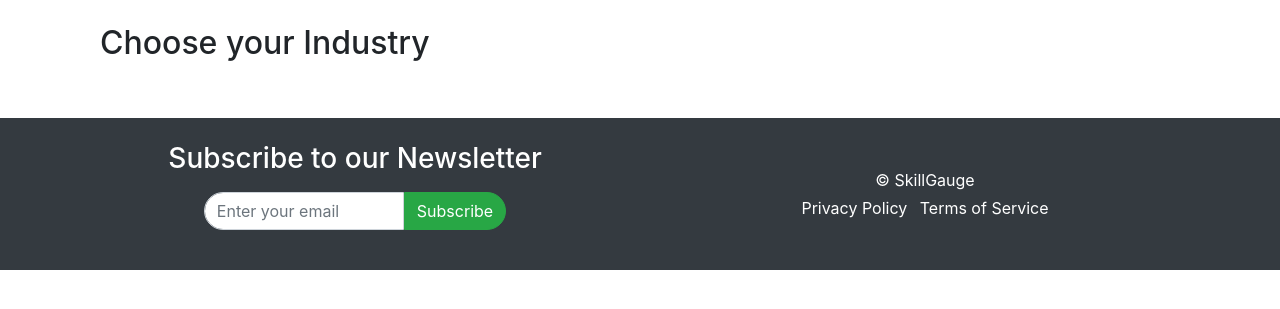
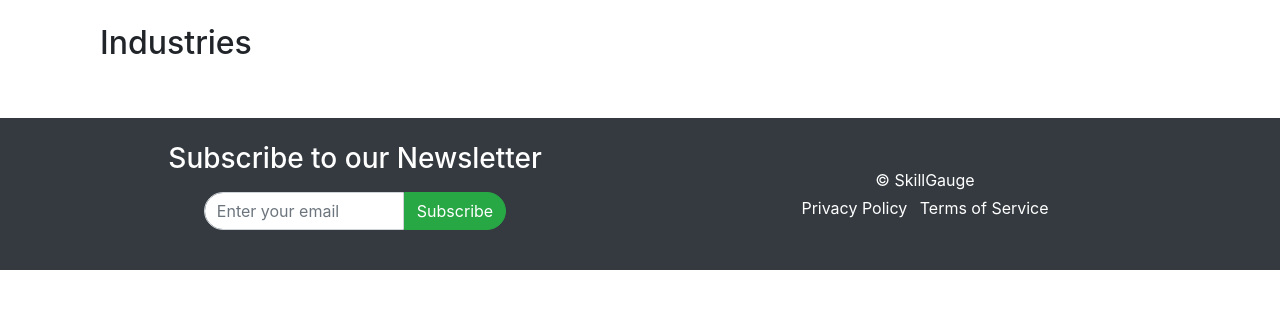
Before and after one commit to aenslei/SkillGauge, a Flask app: template templates/industries.html in a window 1280 px wide. Shown: the part 66-375 px from the top of the page. Run offline with Flask 3, Linux system fonts and the light colour scheme; the template is opened without the code that fills it, so the values that code supplies are empty; some libraries are stand-ins or nearby versions.

Commit message:
industry page + cleaning and ml model files

```diff
--- a/app.py
+++ b/app.py
@@ -1,15 +1,34 @@
 from flask import Flask, render_template, request, redirect, url_for
+from Analysis_Visualisation import load_data, analyse_industry_distribution
+
 import os
 import resume_skills_extractor
+import pandas as pd
+
 
 app = Flask(__name__)
 
 UPLOAD_FOLDER = 'uploads'  # Define a folder to save uploaded files
 app.config['UPLOAD_FOLDER'] = UPLOAD_FOLDER
 
+# Path to dataset
+file_path = r'C:\Users\sabih\Desktop\SIT Year 1\Programming Fundamentals\Python Project\sample website\Data\Cleaned_Jobs_Dataset(FInal).csv'
+
+
 
 # Ensure the upload folder exists
 os.makedirs(UPLOAD_FOLDER, exist_ok=True)
+
+class Industry:
+    def __init__(self,title):
+        self.title = title
+
+    def __repr__(self):
+        return f"Industry(title='{self.title}')"
+
+    def __str__(self):
+        return self.title
+
 
 class JobRole:
     def __init__(self, title , skill , match_percent):
@@ -18,46 +37,68 @@ class JobRole:
         self.match_percent = match_percent
 
 
-class Industry:
-    def __init__(self, id, title , img_url):
-        self.id = id
-        self.title = title
-        self.img_url = img_url
 @app.route('/')
 def Home():
+    data = load_data(file_path)  # Load the data
+
     return render_template('home.html')
 
 
-# makes industry_list global to be accessed by industries.html and industry_details. html
-id1 = Industry(1, "Technology", 'https://encrypted-tbn0.gstatic.com/images?q=tbn:ANd9GcTIcaOM2XaTeH5vOikuxKHRQsG2PhgekdUrOQ&s')
-id2 = Industry(2, "Healthcare", 'https://encrypted-tbn0.gstatic.com/images?q=tbn:ANd9GcQ8MYlim_ijBm8roz-lAl9oynaGbry7UzApPQ&s')
-id3 = Industry(3, "Engineering", 'https://www.omazaki.co.id/system/uploads/2019/06/Engineering-1024x480.jpg')
-id4 = Industry(4, "Manufacturing", 'https://encrypted-tbn0.gstatic.com/images?q=tbn:ANd9GcSc01U4PoycmtCsXTk3zjHm07PZ_GXGt6o74A&s')
-id5 = Industry(5, "Finance", 'https://www.wealthandfinance-news.com/wp-content/uploads/2021/07/Finance-technology.jpg')
-id6 = Industry(6, "Hospitality", 'https://cdn.vysokeskoly.cz/czech-universities/uploads/2021/05/group-hotel-staffs-standing-kitchen.jpg')
-industry_list = [id1, id2, id3, id4, id5, id6]
-
+industry_list = []
 @app.route('/industries')
 def Industries():
-    return render_template('industries.html', industry=industry_list)
+    #load csv file:
+    data = load_data(file_path)
+    industry_list.clear()
+
+    # Count occurrences of each industry
+    industry_counts = data['Industry Name'].value_counts().reset_index()
+    industry_counts.columns = ['Industry Name', 'count']  # Rename columns to 'Industry' and 'count'
+
+
+    # Get all industries (sorted alphabetically)
+    all_industries = industry_counts.sort_values(by='Industry Name').reset_index(drop=True)
+
+    # Analyze the industry distribution
+    industry_distribution, total_jobs = analyse_industry_distribution(data)
+
+    # Create industry list to pass to the template
+    industry_list.clear()
+    for idx, row in all_industries.iterrows():
+        industry = Industry(title=row['Industry Name'])
+        industry_list.append(industry)
+
+
+
+    return render_template('industries.html', all_industries=industry_list, total_jobs=total_jobs,
+                           industry_distribution=industry_distribution)
+
+
+def load_data(file_path):
+    data = pd.read_csv(file_path)
+    return data
+
+
+def analyse_industry_distribution(data):
+    industry_distribution = data['Industry Name'].value_counts()
+    total_jobs = len(data)
+
+    return industry_distribution, total_jobs
 
 
 # POST request
 @app.route('/industry_details', methods=['POST'])
 def industry_details():
-    industry_id = request.form.get('industry_id')
-    industry = next((ind for ind in industry_list if ind.id == int(industry_id)), None)
+    industry_name = request.form.get('industry_name')
+    print(f"Received industry_name: {industry_name}")
 
-    if industry is None:
-        return "Industry not found", 404
+    industry = next((ind for ind in industry_list if ind.title == industry_name), None)
 
-    print(f"Received industry_id: {industry_id}")
-    print(f"Received industry.title: {industry.title}")
+    # print(f"Received industry: {industry_name}")
 
-    other_industries = [ind for ind in industry_list if ind.id != industry.id][:5]  # Limit to 5 buttons
+    other_industries = [ind for ind in industry_list if ind.title != industry_name][:4]  # Limit to 5 buttons
 
-
-    return render_template('industry_details.html', industry_id=industry_id, industry=industry, other_industries=other_industries)
+    return render_template('industry_details.html',  industry=industry, other_industries=other_industries)
 
 
 
--- a/templates/industries.html
+++ b/templates/industries.html
@@ -1,23 +1,24 @@
 {% set total_items = industry | length %}
-{% set columns_count = 3 if total_items >= 3 else total_items %}  <!-- Set to 3 or fewer columns based on list size -->
+{% set columns_count = (3 if total_items >= 3 else (total_items if total_items > 0 else 1)) %}<!-- Set to 3 or fewer columns based on list size -->
 
 {% extends "index.html" %}
 
 {% block content %}
 <div class="container">
-    <h2>Choose your Industry</h2>
+
+    <h2>Industries</h2>
     <br>
 
     <div class="container-fluid">
         <div class="row justify-content-center">
-            {% for industry in industry %}
+            {% for industry, count in industry_distribution.items() %}
                 {% set col_class = 12 // columns_count %}
-                <div class="col-md-{{ col_class }} col-sm-6 mb-4">
+                <div class="col-md-4 col-sm-12 mb-4">
                     <form action="/industry_details" method="POST">
-                        <input type="hidden" name="industry_id" value="{{ industry.id }}">
+                        <input type="hidden" name="industry_name" value="{{ industry }}">
                         <div class="card border-b p-3 shadow-sm bg-white rounded" style="cursor: pointer;" onclick="this.parentNode.submit();">
-                            <h4>{{ industry.title }}</h4>
-                            <img src="{{ industry.img_url }}" alt="{{ industry.title }}" class="img-fluid" style="width: 100%; height: 200px; object-fit: cover;">
+                            <h4>{{ industry }}</h4>
+                            <!-- <img src="{{ industry.img_url }}" alt="{{ industry.title }}" class="img-fluid" style="width: 100%; height: 200px; object-fit: cover;"> -->
                         </div>
                     </form>
                 </div>
@@ -25,4 +26,5 @@
         </div>
     </div>
 </div>
+
 {% endblock %}
```
Also changed, not shown: Analysis_Visualisation.py (added, +25 -0 lines), Data_cleaning.py (added, +53 -0 lines), Text_Classification-KMeans.py (added, +52 -0 lines), tempCodeRunnerFile.py (+1 -6 lines), templates/industry_details.html (+10 -6 lines), static/styles.css (line endings or trailing spaces), 5 other files.
